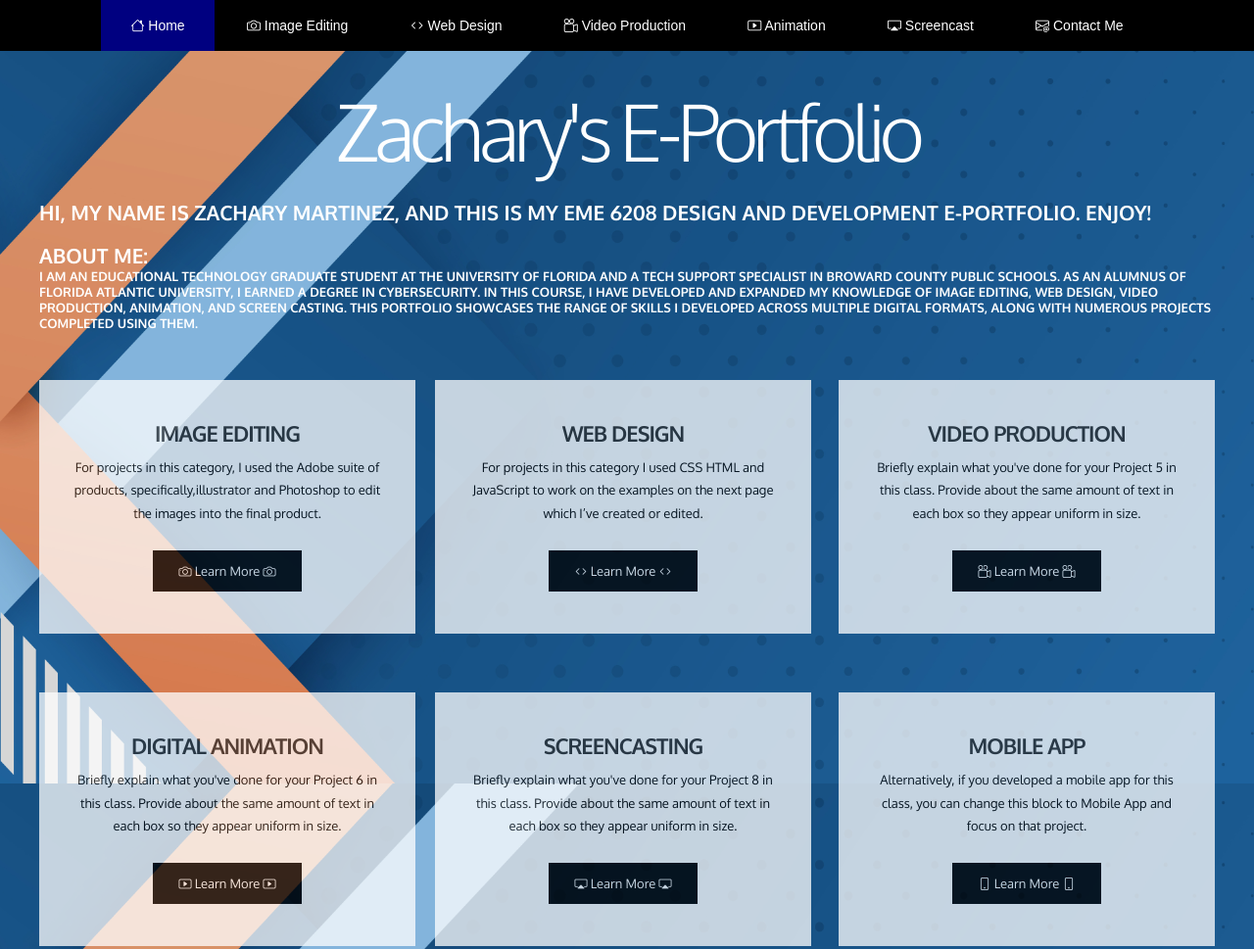
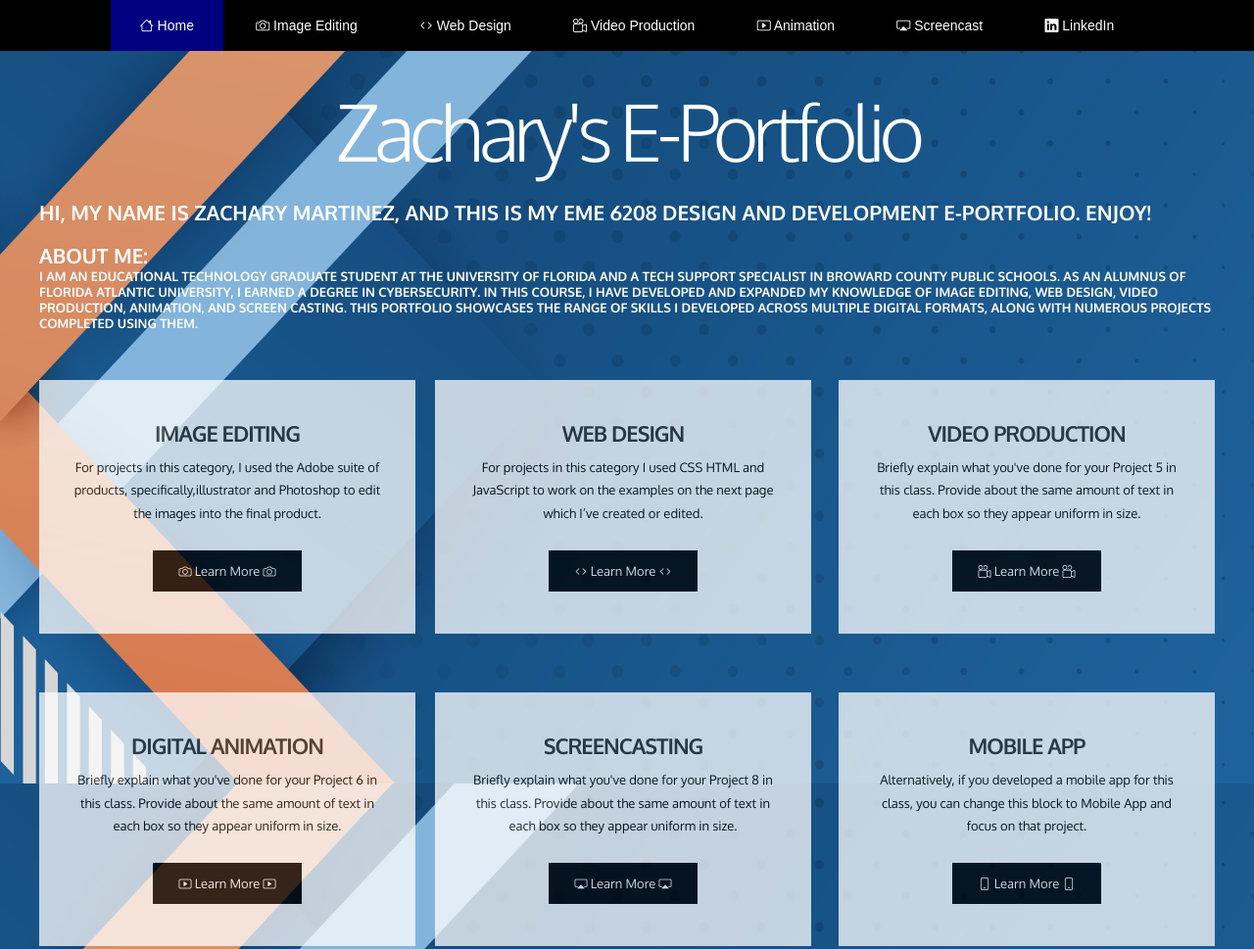
Before and after one commit to zachm080801-code/E-Portfolio, a plain HTML site: page index.html in a window 1280 px wide. Shown: the top 969 px of the page at 98% size. Drawn offline with nearby package versions, Linux system fonts and the light colour scheme.

Commit message:
Update index.html

```diff
--- a/index.html
+++ b/index.html
@@ -45,8 +45,7 @@ Released   : 20130406
 				<li><a href="repairVP.html"><i class="bi bi-camera-reels"></i> Video Production</a></li>
 				<li><a href="repairANI.htmll"><i class="bi bi-play-btn"></i> Animation</a></li>
 				<li><a href="repairSC.html"><i class="bi bi-cast"></i> Screencast</a></li>
-				<li><a href="repair.html"><i class="bi bi-envelope-at"></i> Contact Me</a></li>
-       			 <li><a href="https://www.linkedin.com/in/zachary-martinez-782016259"><i class="bi bi-linkedin"></i> LinkedIn</a></li>
+       			<li><a href="https://www.linkedin.com/in/zachary-martinez-782016259"><i class="bi bi-linkedin"></i> LinkedIn</a></li>
 			</ul>
 		</div>
 	</div>
```
